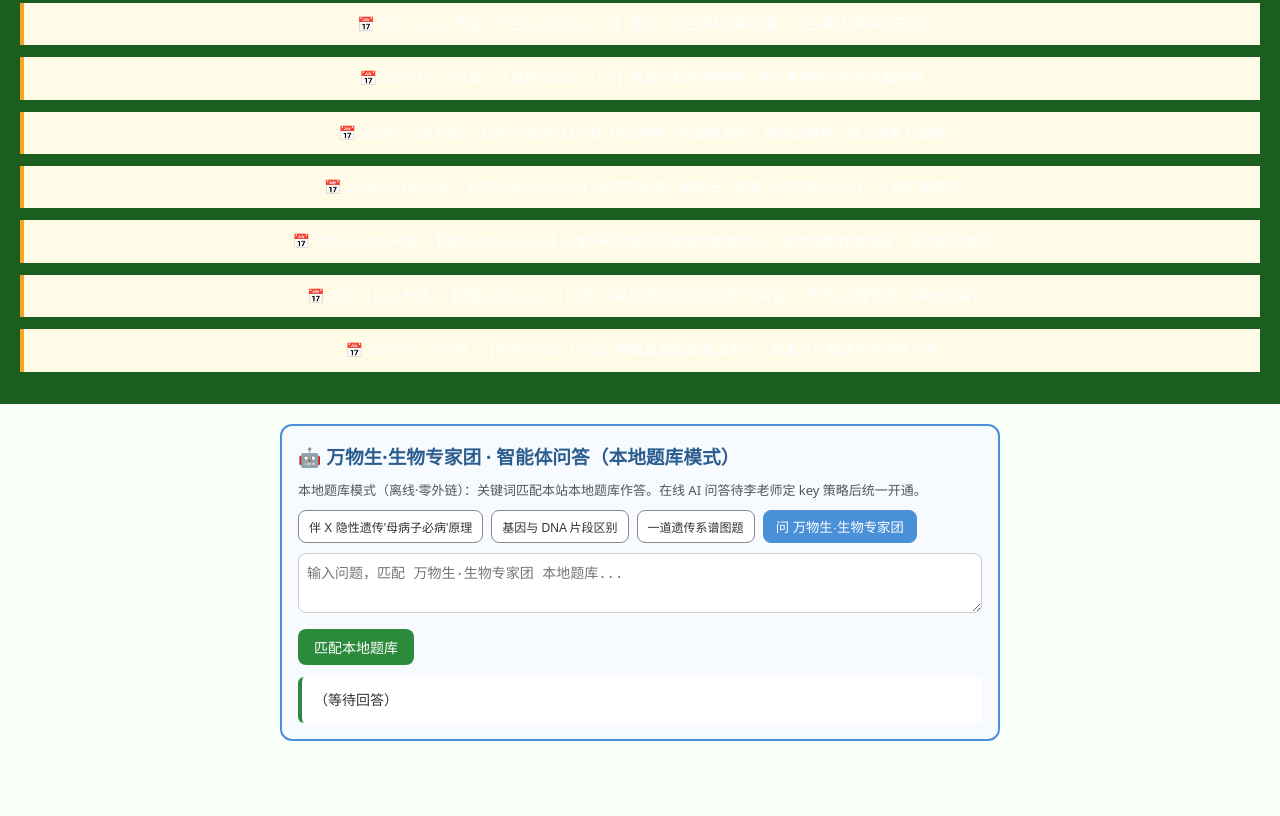
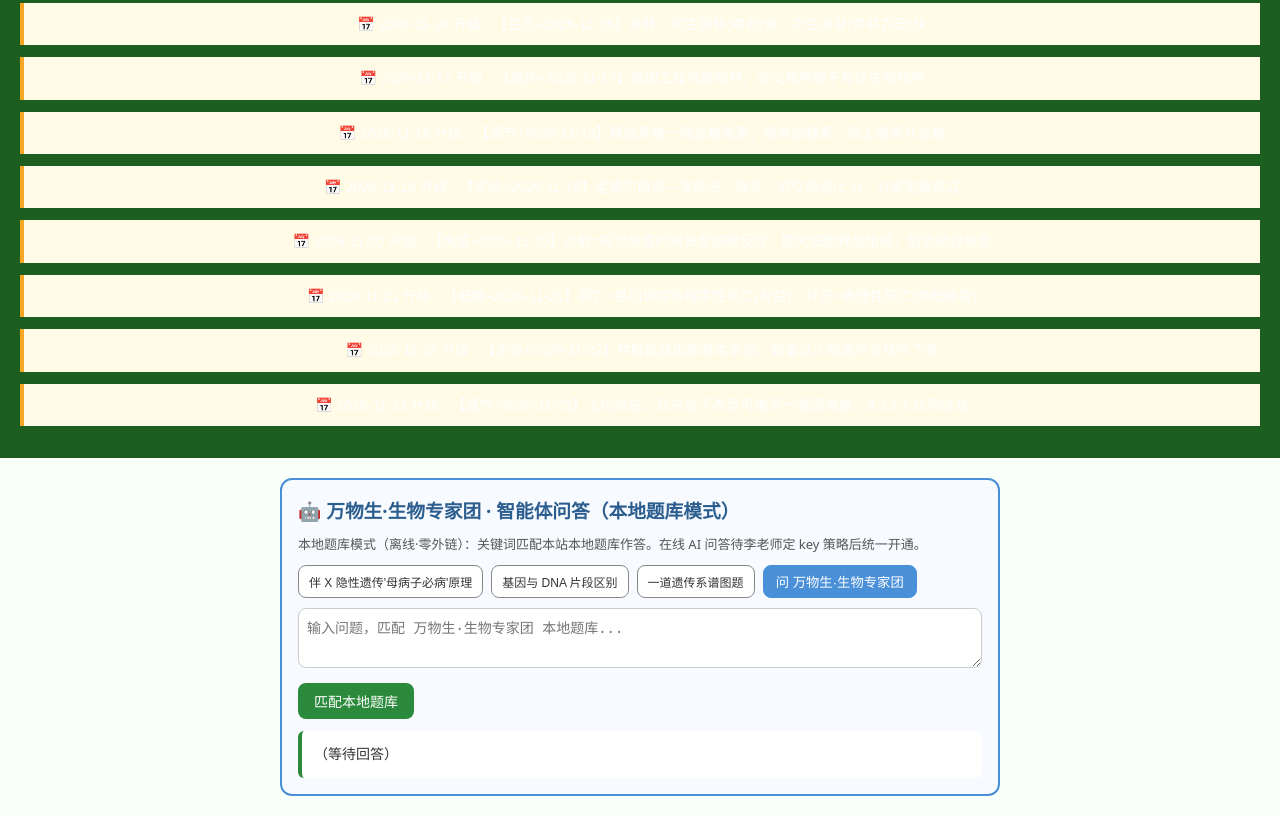
Before and after one commit to dapengzhanchi141345/li-yanming-bio, a plain HTML site: page index.html in a window 1280 px wide. Shown: the part 2679-3495 px from the top of the page. Before the commit the page ends 3440 px from the top, so only its background shows below. Drawn offline with Linux system fonts and the light colour scheme.

Commit message:
bio 12独立站升级 2026-11-23

```diff
--- a/index.html
+++ b/index.html
@@ -460,6 +460,8 @@ footer .watermark {
 <div style="background:#fffbe6;border-left:4px solid #f5a623;padding:10px;margin:12px 0;font-size:14px">📅 2026-11-21 升级 · 【细胞+2026-11-21】凋亡=基因调控的程序性死亡(有益)；坏死=病理性死亡(肿胀破裂)</div>
 
 <div style="background:#fffbe6;border-left:4px solid #f5a623;padding:10px;margin:12px 0;font-size:14px">📅 2026-11-22 升级 · 【生态+2026-11-22】种群是基因库基本单位；数量过少致遗传多样性下降</div>
+
+<div style="background:#fffbe6;border-left:4px solid #f5a623;padding:10px;margin:12px 0;font-size:14px">📅 2026-11-23 升级 · 【遗传+2026-11-23】上位效应：双杂合子表型可被另一基因掩盖，9:3:3:1 比例改变</div>
 </footer>
 
 <script>
```
